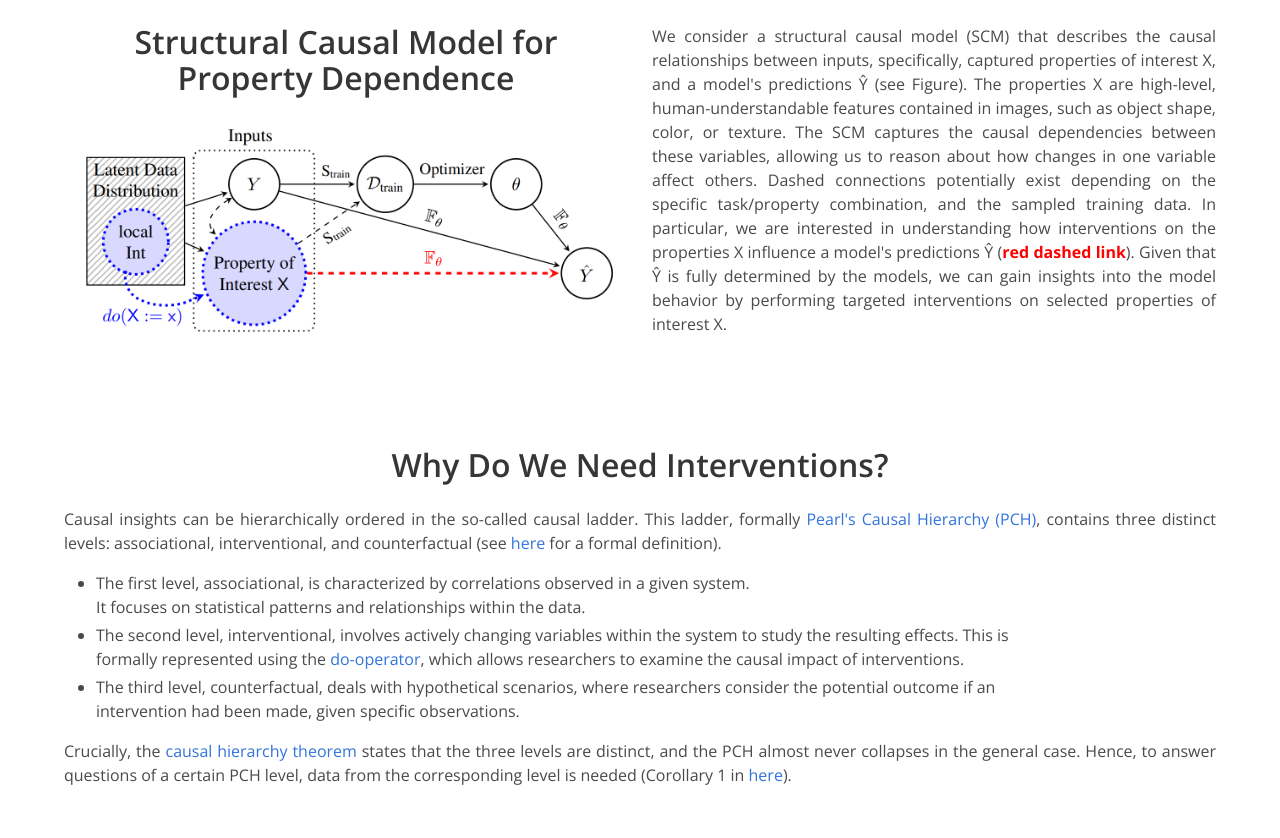
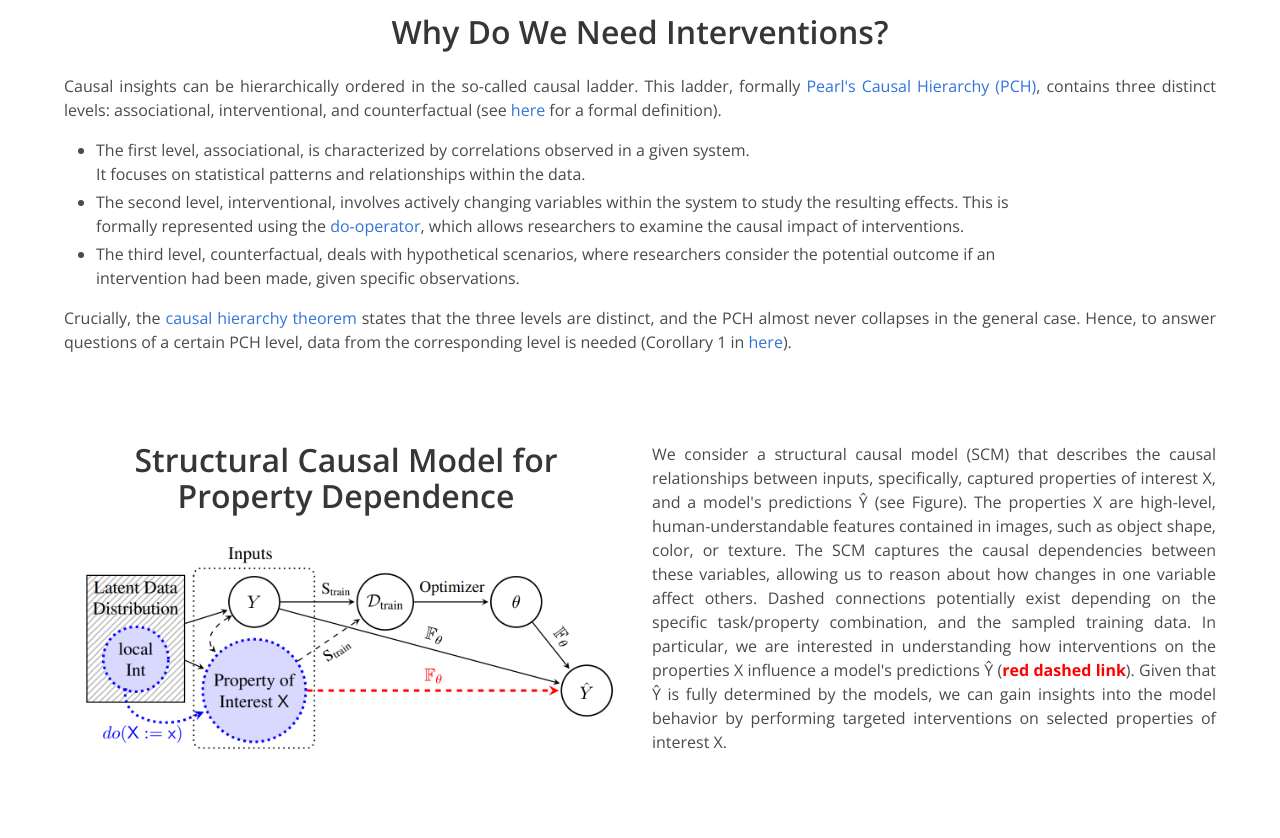
Before and after one commit to PropGrad/PropGrad.github.io, a plain HTML site: page index.html in a window 1280 px wide. Shown: the part 3940-4778 px from the top of the page. Drawn offline with Linux system fonts and the light colour scheme; files whose address does not match are found by name.

Commit message:
flipped some stuff around

```diff
--- a/index.html
+++ b/index.html
@@ -366,9 +366,30 @@ span.linenos.special { color: #000000; background-color: #ffffc0; padding-left:
           <div class="content">
             <hr>
             <h2 class="title is-2 fullwidth-highlight">Theoretical Background and Preliminaries</h2>
+            <h2 class="title is-3">Why Do We Need Interventions?</h2>
+            <p class="content has-text-justified">
+              Causal insights can be hierarchically ordered in the so-called causal ladder.
+              This ladder, formally <a target="_blank" rel="noopener noreferrer" href="https://causalai.net/r60.pdf">Pearl's Causal Hierarchy (PCH)</a>, contains three distinct levels: associational, interventional, and counterfactual (see <a target="_blank" rel="noopener noreferrer" href="https://causalai.net/r60.pdf">here</a> for a formal definition).
+            </p>
+              <ul>
+              <li>The first level, associational, is characterized by correlations observed in a given system.<br>
+              It focuses on statistical patterns and relationships within the data.</li>
+              <li>The second level, interventional, involves actively changing variables within the system to study the resulting effects.
+              This is formally represented using the <a target="_blank" rel="noopener noreferrer" href="https://www.cambridge.org/core/books/causality/B0046844FAE10CBF274D4ACBDAEB5F5B"><italic>do</italic>-operator</a>, which allows researchers to examine the causal impact of interventions.</li>
+              <li>The third level, counterfactual, deals with hypothetical scenarios, where researchers consider the potential outcome if an intervention had been made, given specific observations.</li>
+              </ul>
+            <p class="content has-text-justified">
+              Crucially, the <a target="_blank" rel="noopener noreferrer" href="https://causalai.net/r60.pdf">causal hierarchy theorem</a> states that the three levels are distinct, and the PCH almost never collapses in the general case.
+              Hence, to answer questions of a certain PCH level, data from the corresponding level is needed (Corollary 1 in <a target="_blank" rel="noopener noreferrer" href="https://causalai.net/r60.pdf">here</a>).
+            </p>
+
+            <div>&ensp;</div>
+            <div>&ensp;</div>
+          </div>
         </div>
-        </div>
+
       </div>
+
       <div class="columns is-centered has-text-centered">
         <div class="column">
           <div class="content">
@@ -391,32 +412,6 @@ span.linenos.special { color: #000000; background-color: #ffffc0; padding-left:
           </div>
         </div>
     </div>
-  </section>
-
-
-  <section class="section">
-    <div class="container is-max-widescreen">
-      <div class="columns is-centered has-text-centered">
-        <div class="column">
-          <div class="content">
-            <h2 class="title is-3">Why Do We Need Interventions?</h2>
-            <p class="content has-text-justified">
-              Causal insights can be hierarchically ordered in the so-called causal ladder.
-              This ladder, formally <a target="_blank" rel="noopener noreferrer" href="https://causalai.net/r60.pdf">Pearl's Causal Hierarchy (PCH)</a>, contains three distinct levels: associational, interventional, and counterfactual (see <a target="_blank" rel="noopener noreferrer" href="https://causalai.net/r60.pdf">here</a> for a formal definition).
-            </p>
-              <ul>
-              <li>The first level, associational, is characterized by correlations observed in a given system.<br>
-              It focuses on statistical patterns and relationships within the data.</li>
-              <li>The second level, interventional, involves actively changing variables within the system to study the resulting effects.
-              This is formally represented using the <a target="_blank" rel="noopener noreferrer" href="https://www.cambridge.org/core/books/causality/B0046844FAE10CBF274D4ACBDAEB5F5B"><italic>do</italic>-operator</a>, which allows researchers to examine the causal impact of interventions.</li>
-              <li>The third level, counterfactual, deals with hypothetical scenarios, where researchers consider the potential outcome if an intervention had been made, given specific observations.</li>
-              </ul>
-            <p class="content has-text-justified">
-              Crucially, the <a target="_blank" rel="noopener noreferrer" href="https://causalai.net/r60.pdf">causal hierarchy theorem</a> states that the three levels are distinct, and the PCH almost never collapses in the general case.
-              Hence, to answer questions of a certain PCH level, data from the corresponding level is needed (Corollary 1 in <a target="_blank" rel="noopener noreferrer" href="https://causalai.net/r60.pdf">here</a>).
-            </p>
-          </div>
-        </div>
   </section>
 
 
```
